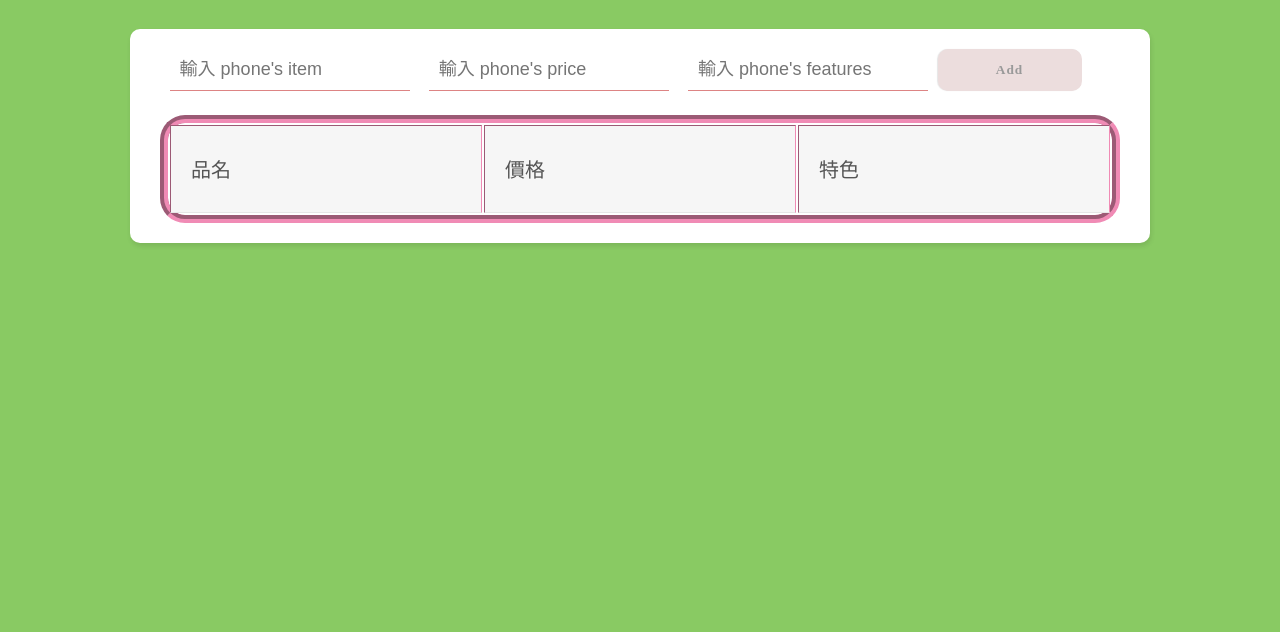
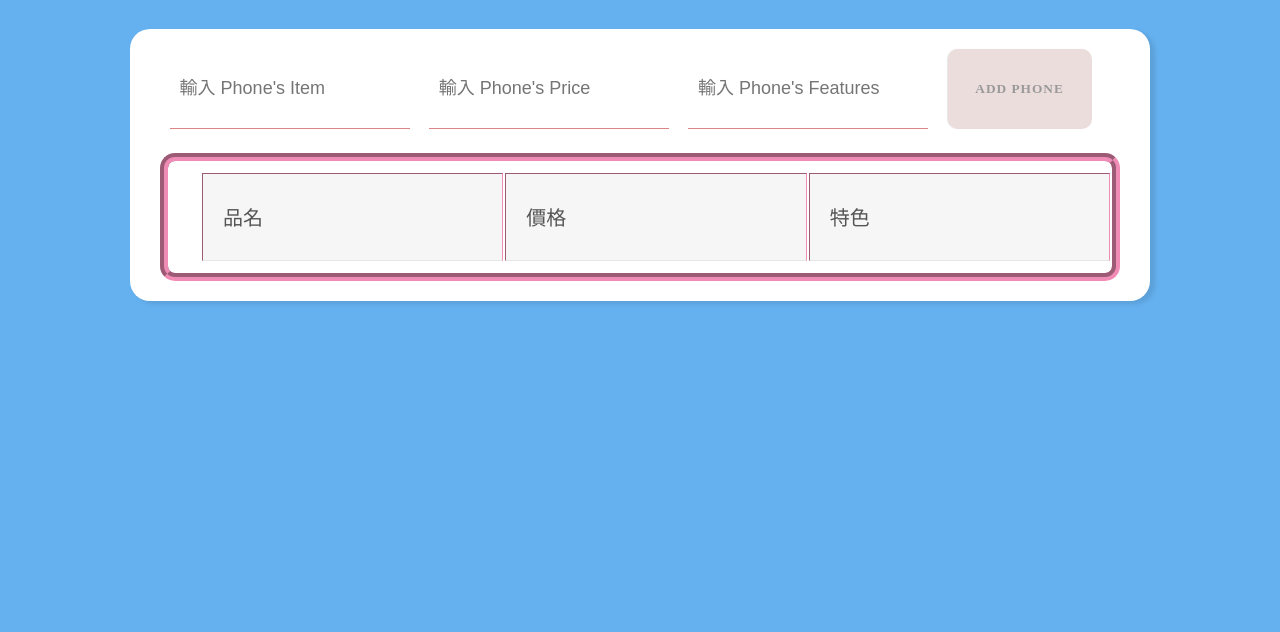
Before and after one commit to iceman730806/finalproject, a website: page public/phone.html in a window 1280 px wide. Shown: the part 168-800 px from the top of the page. Drawn offline with Linux system fonts and the light colour scheme; no server answers.

Commit message:
4th commit

```diff
--- a/public/phone.html
+++ b/public/phone.html
@@ -7,10 +7,10 @@
     <body>
         <div class="content">
             <form id="add-students-form">
-                <input type="text" name="item" placeholder="輸入 phone's item">
-                <input type="text" name="price" placeholder="輸入 phone's price">
-                <input type="text" name="features" placeholder="輸入 phone's features">
-                <button> Add </button>
+                <input type="text" name="item" placeholder="輸入 Phone's Item">
+                <input type="text" name="price" placeholder="輸入 Phone's Price">
+                <input type="text" name="features" placeholder="輸入 Phone's Features">
+                <button> ADD PHONE </button>
             </form>
             <table id="stu-table" cellpadding="10" border="1" width="100%">
                 　<tr>
--- a/public/styles.css
+++ b/public/styles.css
@@ -1,7 +1,8 @@
 body{
-    background: #89ca63;
+    background: #65b1f0;
     /* background: #1dbcca; */
-    font-family: ubuntu;
+    /* font-family: ubuntu; */
+    font-family: ubuntu,微軟正黑體;
 }
 
 h1{
@@ -17,8 +18,9 @@ h1{
     max-width: 960px;
     margin: 30px auto;
     padding:  20px 30px;
-    border-radius: 10px 10px 10px 10px;
-    box-shadow: 1px 3px 5px rgba(0,0,0,0.1)
+    border-radius: 20px;
+    /* border-radius: 10px 10px 10px 10px; */
+    box-shadow: 5px 3px 5px rgba(0,0,0,0.1)
 }
 
 tr {
@@ -37,12 +39,14 @@ td {
 
 table {
     border:8px rgb(240, 139, 181) groove;
-    border-radius:25px;
+    border-radius:15px;
+    padding: 10px 0 10px 32px;
 }
 
 form input{
     float: left;
     width: 25%;
+    height: 10vh;
     margin: 0;
     border: 0;
     border-bottom: 1px solid rgb(221, 132, 132);
@@ -71,7 +75,9 @@ button{
     background: rgb(236, 221, 221);
     border-radius: 10px;
     padding: 13px;
+    margin: 0 0 0 10px;
     width: 15%;
+    height: 10vh;
     box-shadow: -1px 0px 1px rgba(0,0,0,0.1);
     font-weight: bold;
     font-family: ubuntu;
```
